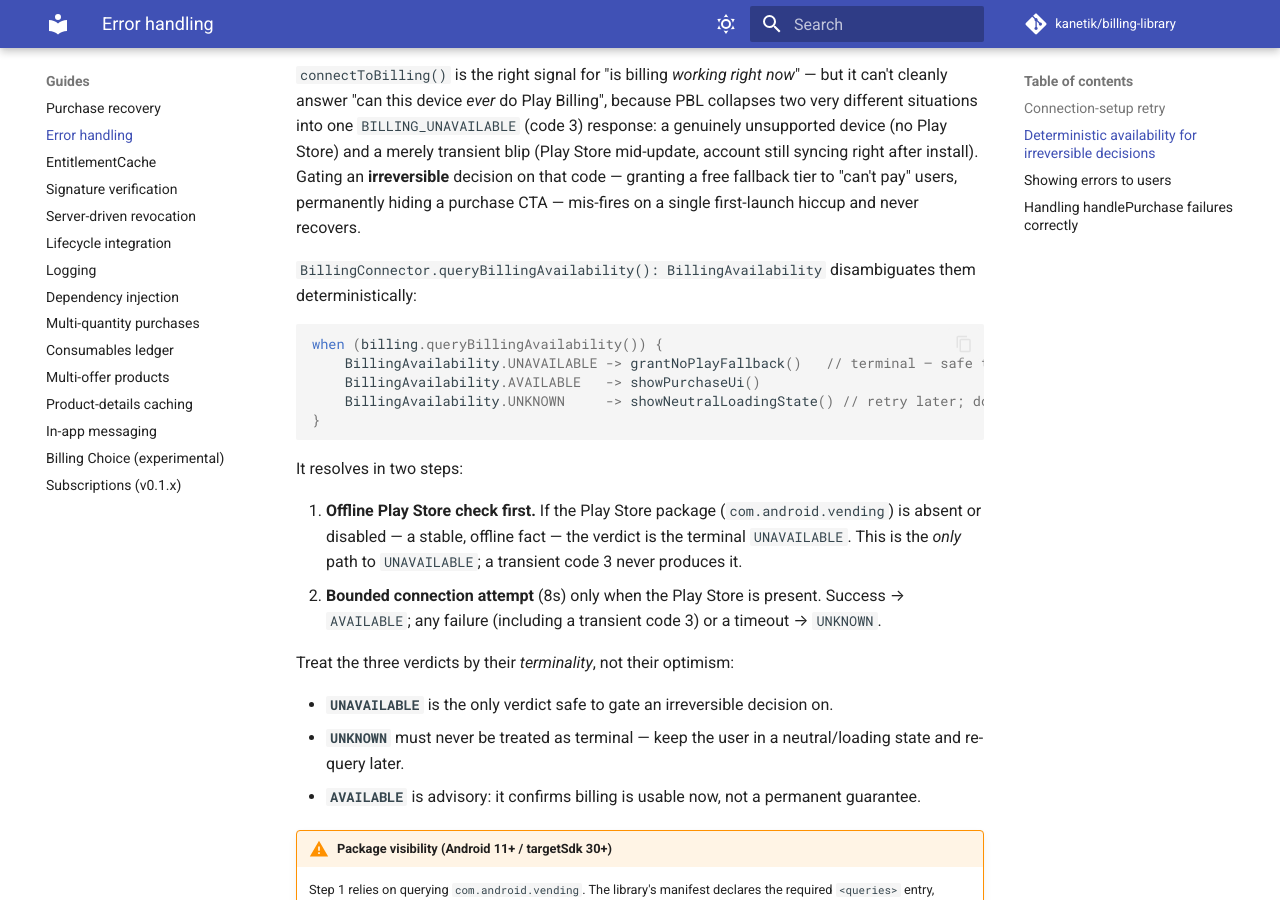
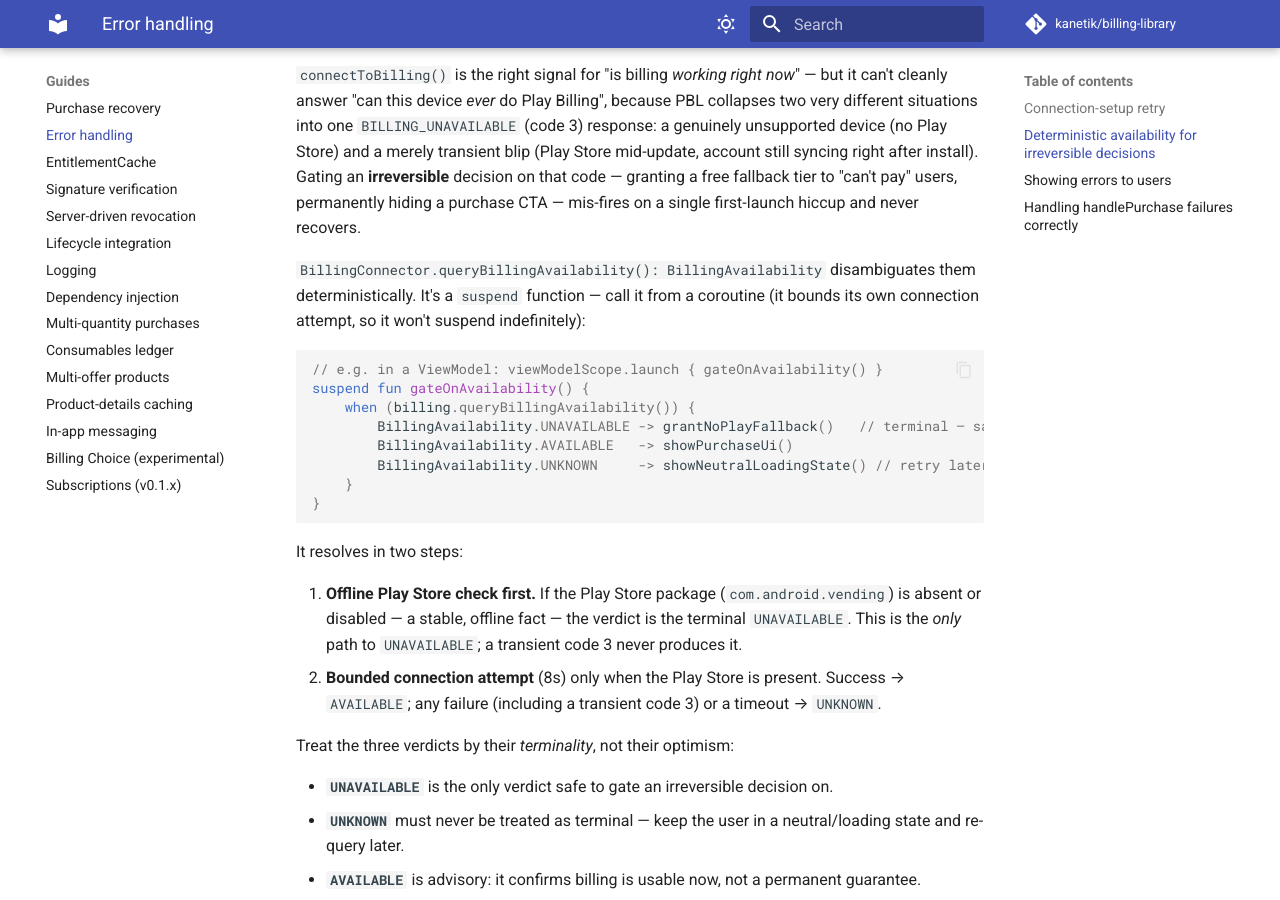
Before and after one commit to kanetik/billing-library, an MkDocs documentation site: the page built from docs/guides/error-handling.md, in a window 1280 px wide and 900 px high, scrolled down 3527 px. Built offline with MkDocs 1.6.1 and Material for MkDocs 9.7.7, drawn with Linux system fonts in a browser that asks for light colours; comment, search, counter and statistics services are not loaded.

Commit message:
docs: mark queryBillingAvailability as suspend in examples
Both the api-overview row and the error-handling snippet presented the call
as non-suspending; the public API is `suspend fun`. Show it called from a
suspending context so copy-pasted code compiles. (Copilot review, #49.)

PR-Review-Loop: 2
Co-Authored-By: Claude Opus 4.8 (1M context) <noreply@anthropic.com>
Claude-Session: https://claude.ai/code/session_01HTmWReP9zX6mWQz9PovWCg

````diff
--- a/docs/guides/error-handling.md
+++ b/docs/guides/error-handling.md
@@ -76,13 +76,16 @@ Failures the library classifies as non-transient for connection-retry purposes (
 
 `connectToBilling()` is the right signal for "is billing *working right now*" — but it can't cleanly answer "can this device *ever* do Play Billing", because PBL collapses two very different situations into one `BILLING_UNAVAILABLE` (code 3) response: a genuinely unsupported device (no Play Store) and a merely transient blip (Play Store mid-update, account still syncing right after install). Gating an **irreversible** decision on that code — granting a free fallback tier to "can't pay" users, permanently hiding a purchase CTA — mis-fires on a single first-launch hiccup and never recovers.
 
-`BillingConnector.queryBillingAvailability(): BillingAvailability` disambiguates them deterministically:
+`BillingConnector.queryBillingAvailability(): BillingAvailability` disambiguates them deterministically. It's a `suspend` function — call it from a coroutine (it bounds its own connection attempt, so it won't suspend indefinitely):
 
 ```kotlin
-when (billing.queryBillingAvailability()) {
-    BillingAvailability.UNAVAILABLE -> grantNoPlayFallback()   // terminal — safe to act on
-    BillingAvailability.AVAILABLE   -> showPurchaseUi()
-    BillingAvailability.UNKNOWN     -> showNeutralLoadingState() // retry later; do NOT decide
+// e.g. in a ViewModel: viewModelScope.launch { gateOnAvailability() }
+suspend fun gateOnAvailability() {
+    when (billing.queryBillingAvailability()) {
+        BillingAvailability.UNAVAILABLE -> grantNoPlayFallback()   // terminal — safe to act on
+        BillingAvailability.AVAILABLE   -> showPurchaseUi()
+        BillingAvailability.UNKNOWN     -> showNeutralLoadingState() // retry later; do NOT decide
+    }
 }
 ```
 
````
Also changed, not shown: docs/reference/api-overview.md (+1 -1 lines).
